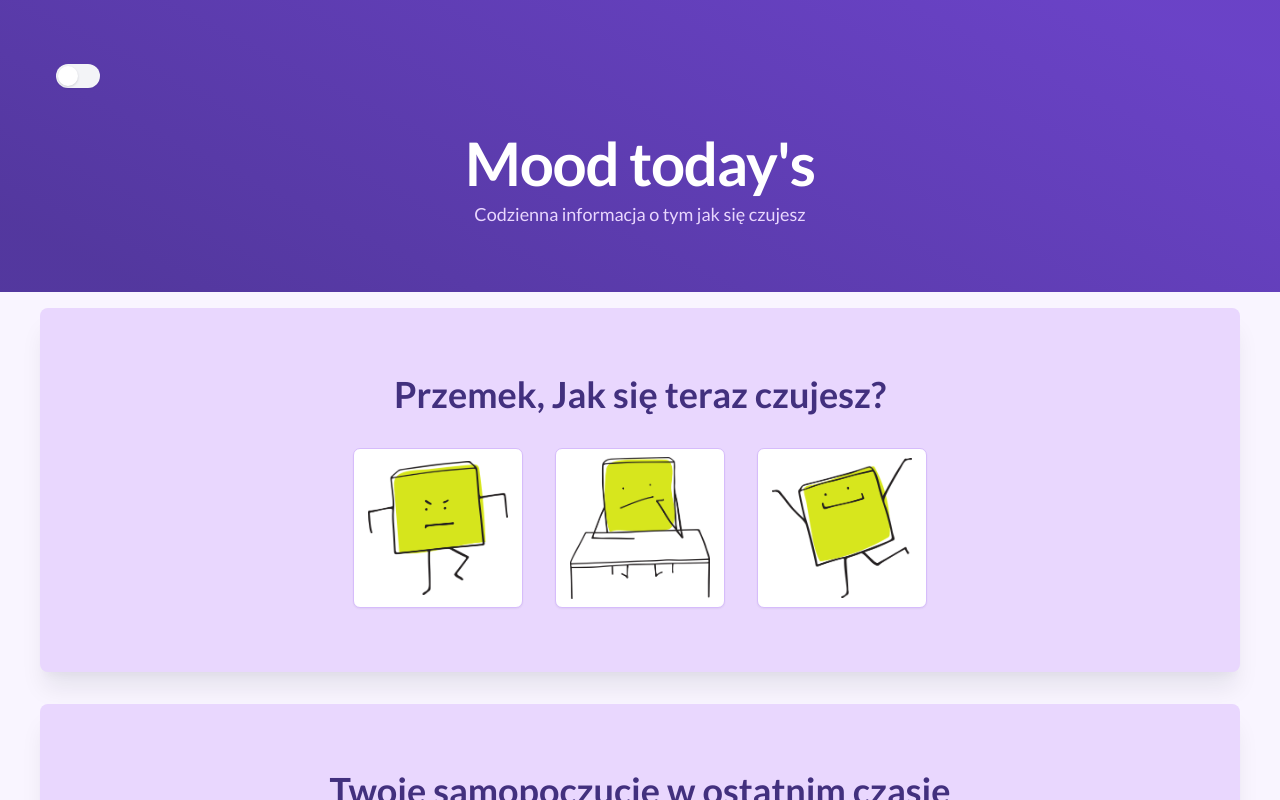
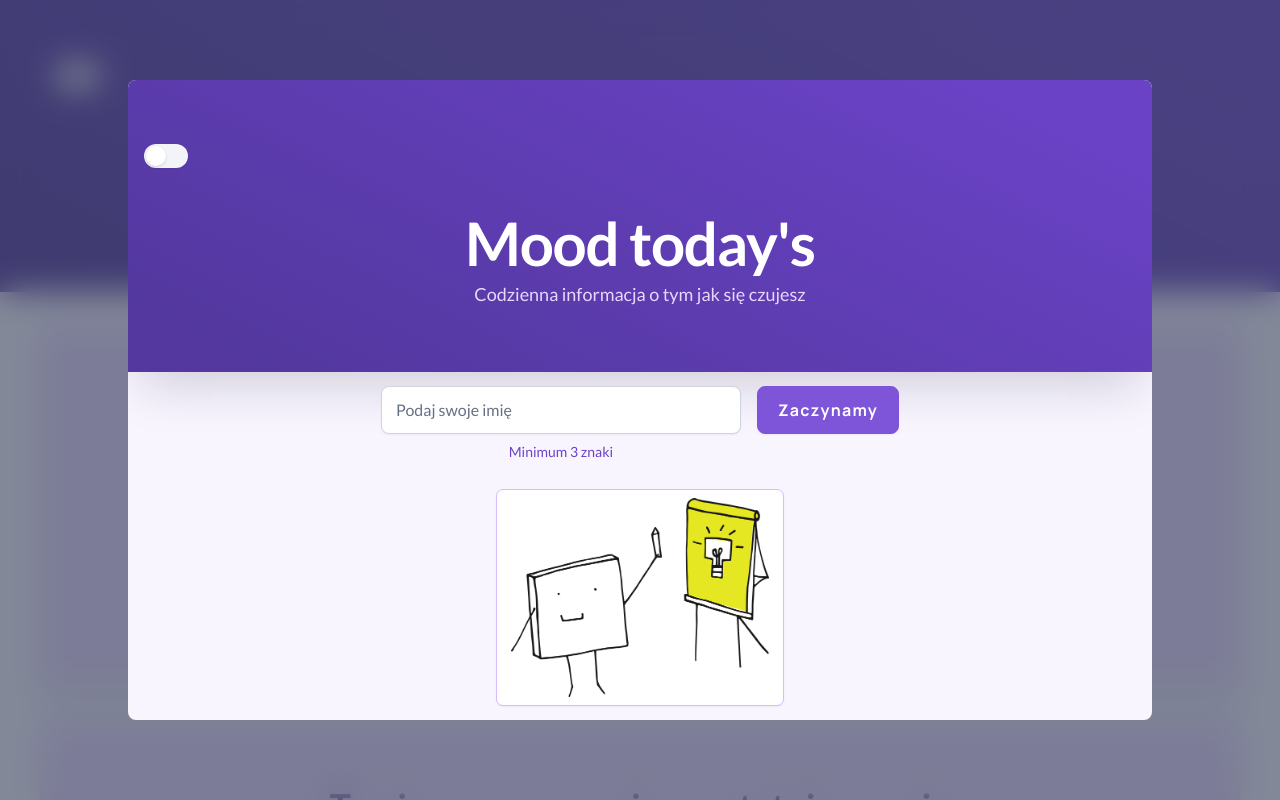
Before and after one commit to Przekol/moodTodays, a website: page index.html in a window 1280 px wide. Shown: the top 800 px of the page. Drawn offline with Linux system fonts and the light colour scheme.

Commit message:
correct in html and scss

```diff
--- a/index.html
+++ b/index.html
@@ -30,29 +30,9 @@
     </header>
 
 
+
     <main class="main">
-        <section class=" hero  start">
-            <div class="hero__name container">
-                <div class="hero__name-capture hidde ">
-                    <div class="input__field">
-                        <input class="hero__input input" type="text" placeholder="Podaj swoje imię">
-                        <div class="hero__hint-text input__hint-text">Minimum 3 znaki</div>
-                    </div>
-                    <button data-button="first-start" class="hero__btn btn btn--xl btn--contained">Zaczynamy</button>
-                </div>
-                <div class="hero__name-display hidden">
-                    <div class="hero_name-content">
-                        <h2 class="hero__subtitle h2">Cześć, <strong><span data-user-name>Przemek</span></strong></h2>
-                        <p class="hero__text-info text">Pochwal się swoim dzisiejszym samopoczuciem.</p>
-                    </div>
-                    <a data-button="start" class="hero__btn btn btn--xl btn--contained">Zaczynamy</a>
-                </div>
 
-            </div>
-            <div class="hero__img container">
-                <button class="btn btn--outlined"><img src="./images/pixel.png" alt=""></button>
-            </div>
-        </section>
 
         <section class="wrapper">
 
@@ -63,8 +43,8 @@
                     <div class="question__emoticons">
                         <button class="btn btn--outlined"><img data-emotion="bad" class="question__emoticon" src="/images/bad.png"
                                 alt="emoticon bad"></button>
-                        <button class="btn btn--outlined"><img data-emotion="bored" class="question__emoticon" src="/images/bored.png"
-                                alt="emoticon bored"></button>
+                        <button class="btn btn--outlined"><img data-emotion="bored" class="question__emoticon"
+                                src="/images/bored.png" alt="emoticon bored"></button>
                         <button class="btn btn--outlined"> <img data-emotion="happy" class="question__emoticon"
                                 src="/images/happy.png" alt="emoticon happy"></button>
                     </div>
@@ -96,7 +76,8 @@
                     </div>
 
                     <div class="answer__previous answer__card">
-                        <h3 class="answer__title h3 subtitle">Ostatnio - <span data-day-pervious="08.04.2021">08.04.2021</span></h3>
+                        <h3 class="answer__title h3 subtitle">Ostatnio - <span data-day-pervious="08.04.2021">08.04.2021</span>
+                        </h3>
                         <div class="answer__content">
                             <div class="answer__mood bad">
                                 <p class="answer__mood-number" data-mood data-mood-previous="bad">0</p>
@@ -130,7 +111,46 @@
     </main>
 
 
+    <section class=" hero show  ">
 
+        <div class=" modal">
+            <header class="header container">
+
+                <div class="header__toggle">
+                    <button aria-label="Przełącznik trybu nocnego" data-toggle-theme class="toggle toggle--md">
+                        <div class="toggle__circle "></div>
+                    </button>
+                </div>
+
+                <div class="header__title">
+                    <h1 class="header__title h1">Mood today's</h1>
+                    <p class="header__text-info text">Codzienna informacja o tym jak się czujesz</p>
+                </div>
+
+            </header>
+
+            <div class="hero__name container">
+                <div class="hero__name-capture">
+                    <div class="input__field">
+                        <input class="hero__input input" type="text" placeholder="Podaj swoje imię">
+                        <div class="hero__hint-text input__hint-text">Minimum 3 znaki</div>
+                    </div>
+                    <button data-button="first-start" class="hero__btn btn btn--xl btn--contained">Zaczynamy</button>
+                </div>
+                <!-- <div class="hero__name-display hidde">
+                    <div class="hero_name-content">
+                        <h2 class="hero__subtitle h2">Cześć, <strong><span data-user-name>Przemek</span></strong></h2>
+                        <p class="hero__text-info text">Pochwal się swoim dzisiejszym samopoczuciem.</p>
+                    </div>
+                    <a data-button="start" class="hero__btn btn btn--xl btn--contained">Zaczynamy</a>
+                </div> -->
+                <div class="hero__img container">
+                    <button class="btn btn--outlined"><img src="./images/pixel.png" alt=""></button>
+                </div>
+
+            </div>
+        </div>
+    </section>
 
 
 
--- a/scss/components/_animations.scss
+++ b/scss/components/_animations.scss
@@ -1,5 +1,5 @@
-.has-fade {
-	visibility: hidden;
+.show {
+	visibility: visible;
 }
 
 @keyframes fade-in {
--- a/scss/layout/_header.scss
+++ b/scss/layout/_header.scss
@@ -6,6 +6,7 @@
 	box-shadow: shadow(2xl);
 
 	background: linear-gradient(26.57deg, var(--bg-gradient-1) 8.33%, var(--bg-gradient-2) 91.67%);
+	width: 100%;
 
 	@include mq(small) {
 		padding-top: var(--spacing-16);
--- a/scss/layout/_hero.scss
+++ b/scss/layout/_hero.scss
@@ -1,19 +1,36 @@
 @use '../utils/' as *;
 
 .hero {
-	display: flex;
-	flex-direction: column;
-	justify-content: space-evenly;
-    padding-top: var(--spacing-4);
-	padding-bottom: var(--spacing-4);
+	visibility: hidden;
+	position: fixed;
+	top: 0;
+	left: 0;
+	right: 0;
+	bottom: 0;
+	@include blurs(md, dark);
 
-	gap: var(--spacing-8);
-    box-shadow: shadow(lg);
-    @include mq(small) {
-		padding-top: var(--spacing-16);
-		padding-bottom: var(--spacing-16);
+	.modal {
+		position: absolute;
+		top: 50%;
+		left: 50%;
+		transform: translate(-50%, -50%);
+		display: flex;
+		flex-direction: column;
+		justify-content: center;
+		align-items: center;
+		width: 100%;
+		max-width: 75em;
+		height: 100%;
+
+		box-shadow: shadow(lg);
+		border-radius: 0.5rem;
+		background-color: var(--primary-50);
+		@include mq(small) {
+			width: 80%;
+			height: 80%;
+		}
+		overflow: hidden;
 	}
-
 
 	&__subtitle {
 		color: var(--primary-900);
@@ -25,16 +42,17 @@
 			text-align: left;
 		}
 	}
-    &__text-info {
+	&__text-info {
 		color: var(--primary-700);
 		text-align: center;
 	}
 
-
 	&__name {
+		display: flex;
+		flex-direction: column;
+		justify-content: space-around;
 		width: 100%;
-		// height: 20vh;
-		padding-top: var(--spacing-8);
+		height: 100%;
 	}
 
 	&__name-capture,
@@ -70,14 +88,10 @@
 		display: flex;
 		justify-content: center;
 		align-items: center;
-	}
-}
-
-.hero.start {
-	.hero {
-		&__name,
-		&__img {
-			visibility: hidden;
+		max-width: 280px;
+		max-height: 220px;
+		@include mq(small) {
+			max-width: 20em;
 		}
 	}
 }
--- a/scss/layout/_main.scss
+++ b/scss/layout/_main.scss
@@ -1,17 +1,8 @@
 @use '../utils/' as *;
 
 .main {
-	position: relative;
+
+	padding-top: var(--spacing-8);
 	background-color: var(--primary-50);
-	width: 100%;
-	min-height: 100vh;
 
-	.wrapper {
-		position: absolute;
-		top: 2%;
-		left: 50%;
-		width: 100%;
-
-		transform: translateX(-50%);
-	}
 }
```
Also changed, not shown: css/style.css, 1 other file.
